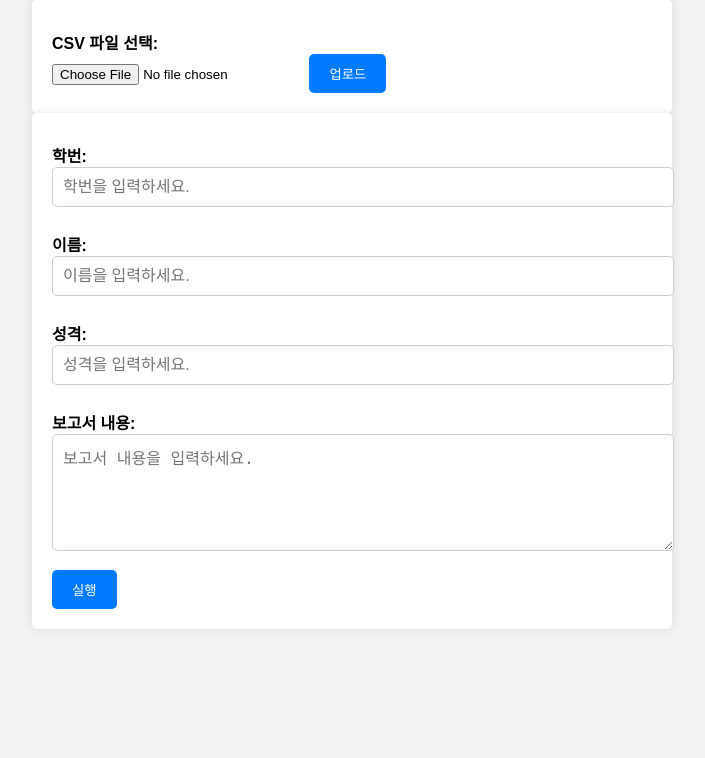
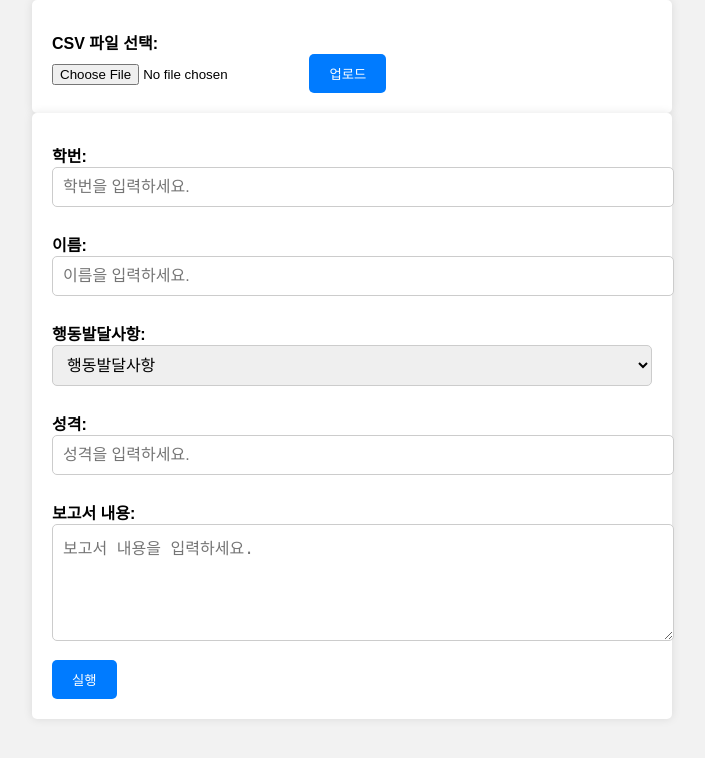
Before and after one commit to thiskorea81/coteacher, a FastAPI app: page /nav3 in a window 1280 px wide. Shown: the top 758 px of the page, without its empty margins (288-993 px from the left). Run offline with FastAPI, Linux system fonts and the light colour scheme.

Commit message:
nav3 일부 수정

```diff
--- a/main.py
+++ b/main.py
@@ -138,6 +138,7 @@ async def run_code(
     request: Request,
     student_number: str = Form(...),
     name: str = Form(...),
+    subject: str = Form(...),
     character: str = Form(...),
     report: str = Form(...)
 ):
--- a/templates/nav3.html
+++ b/templates/nav3.html
@@ -78,6 +78,11 @@
             <label for="name">이름:</label>
             <input type="text" id="name" name="name" placeholder="이름을 입력하세요." required>
 
+            <label for="subject">행동발달사항:</label>
+            <select id="subject" name="subject" required>
+                <option value="자율">행동발달사항</option>
+            </select>
+
             <label for="character">성격:</label>
             <input type="text" id="character" name="character" placeholder="성격을 입력하세요." required>
 
```
